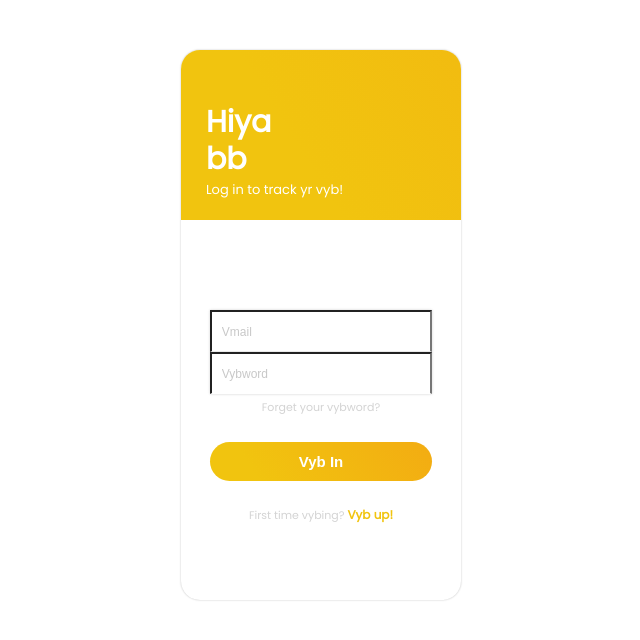
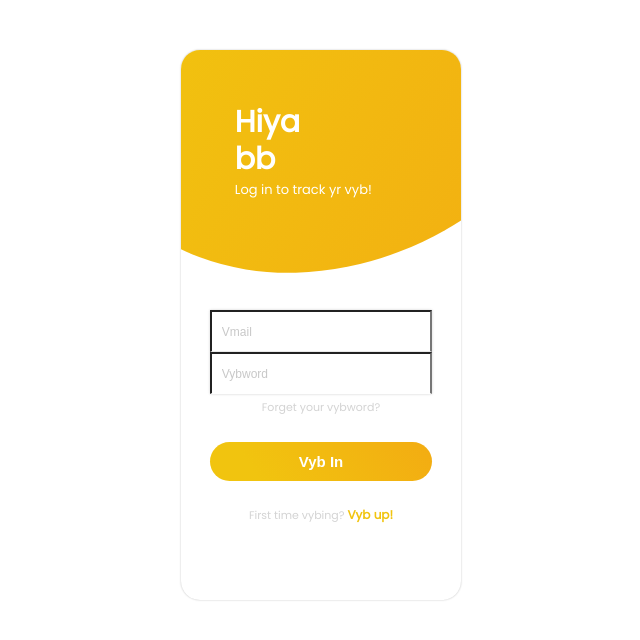
Before and after one commit to mmilett14/vyb-login, a React (Create React App) app: page / in a window 1280 px wide. Shown: the top 640 px of the page, without its empty margins (319-959 px from the left). Built offline with nearby package versions, Linux system fonts and the light colour scheme.

Commit message:
fixed header formatting

```diff
--- a/src/components/accountBox/index.jsx
+++ b/src/components/accountBox/index.jsx
@@ -1,6 +1,7 @@
-import React from "react";
+import React, { useState } from "react";
 import styled from "styled-components";
 import { LoginForm } from "./loginForm";
+import { motion } from "framer-motion";
 
 const BoxContainer = styled.div`
     width: 280px;
@@ -21,17 +22,20 @@ const TopContainer = styled.div`
     display: flex;
     flex-direction: column;
     justify-content: flex-end;
-    padding: 0;
+    padding: 0 1.8em;
     padding-bottom: 5rem;
 `;
 
-const BackDrop = styled.div`
-    width: 100%;
-    height: 850px;
+const BackDrop = styled(motion.div)`
+    width: 160%;
+    height: 550px;
     position: absolute;
     display: flex;
     flex-direction: column;
-    border-radius: 0%;
+    border-radius: 50%;
+    transform: rotate(60deg);
+    top: -290px;
+    left: -70px;
     background: rgb(241, 196, 15);
     background: linear-gradient(
         58deg,
@@ -76,7 +80,15 @@ const InnerContainer = styled.div`
     padding: 0 1.8em;
 `;
 
+const backdropVariants = {
+    expanded: {
+        width: "233%"
+    }
+}
+
 export function AccountBox(props) {
+const [isExpanded, setExpanded] = useState(false);
+
     return <BoxContainer>
         <TopContainer>
             <BackDrop />
```
